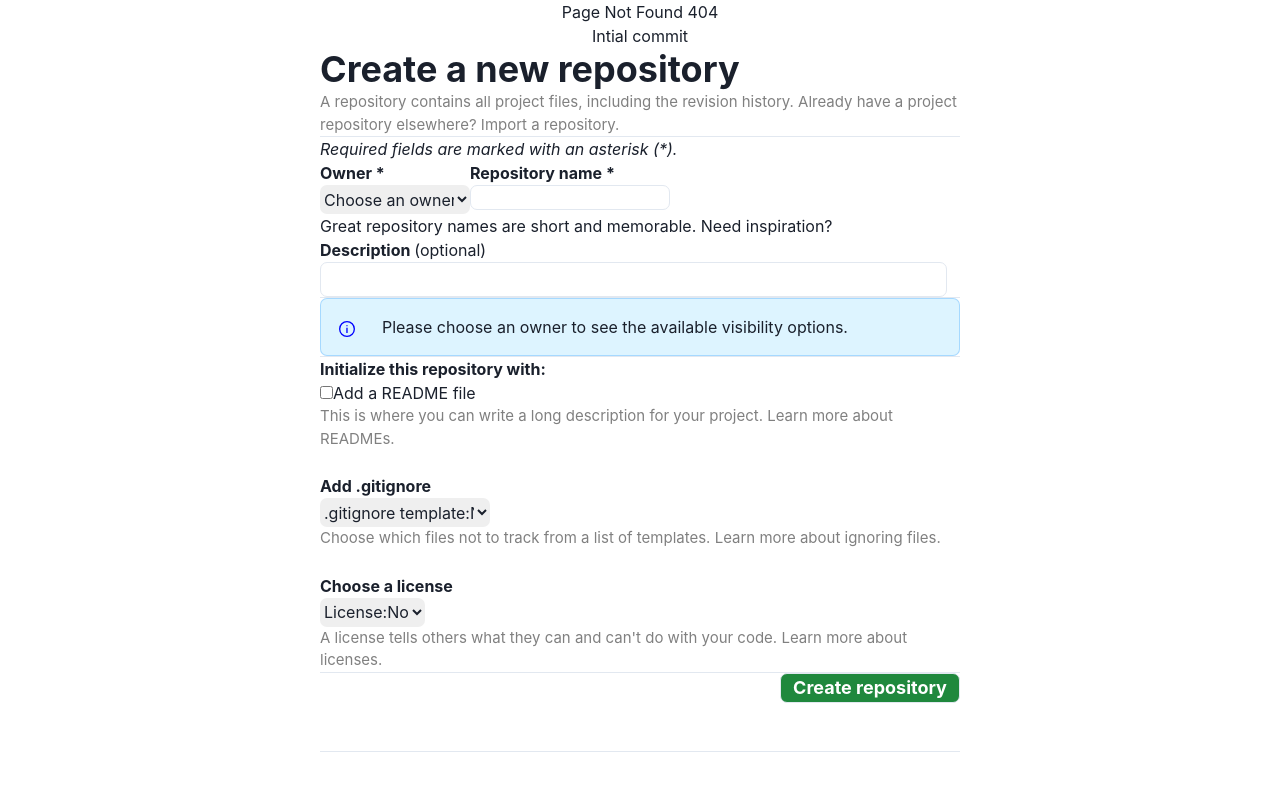
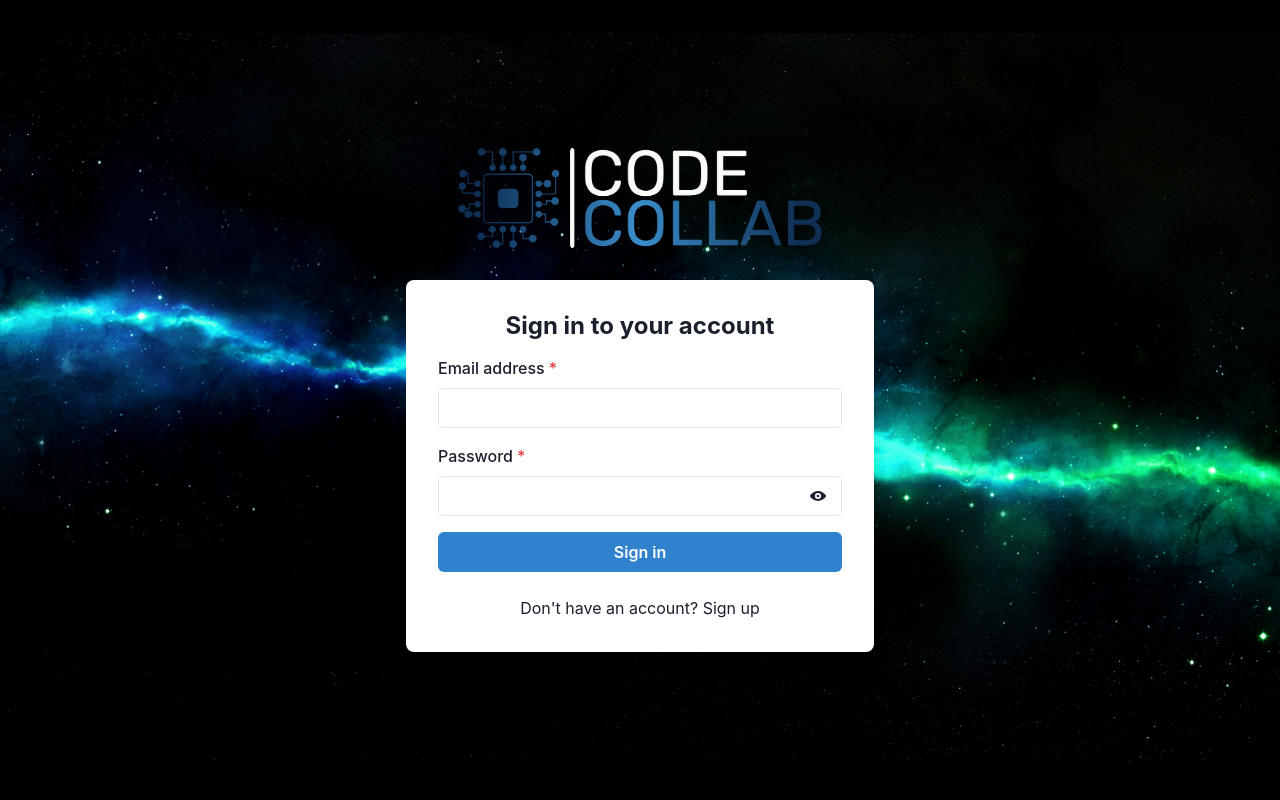
Before and after one commit to rk28284/native-fog-9540, a React (Create React App) app in the folder frondend/: page /signin in a window 1280 px wide. Shown: the top 800 px of the page. Built offline with nearby package versions, Linux system fonts and the light colour scheme.

Commit message:
added routes

```diff
--- a/frondend/package.json
+++ b/frondend/package.json
@@ -17,6 +17,7 @@
     "react-redux": "^8.1.1",
     "react-router-dom": "^6.14.2",
     "react-scripts": "5.0.1",
+    "react-toastify": "^9.1.3",
     "redux": "^4.2.1",
     "redux-thunk": "^2.4.2",
     "web-vitals": "^2.1.4"
--- a/frondend/src/Componet/Allroutes.jsx
+++ b/frondend/src/Componet/Allroutes.jsx
@@ -1,22 +1,22 @@
-import React from 'react'
-import {Route,Routes} from "react-router-dom"
-import { Notfound } from '../Pages/Notfound'
-import { Dashboard } from '../Pages/Dashboard'
-import { Repo } from '../Pages/Repo'
-
-import { HomePage } from '../Pages/HomePage'
+import React from "react";
+import { Route, Routes } from "react-router-dom";
+import { Notfound } from "../Pages/Notfound";
+import { Dashboard } from "../Pages/Dashboard";
+import { Repo } from "../Pages/Repo";
+import SignIn from "../Pages/SigInPage";
+import SignUp from "../Pages/SignUpPage";
+import { HomePage } from "../Pages/HomePage";
 export const Allroutes = () => {
   return (
     <div>
-        <Routes>
-            <Route path='*' element={<Notfound/>}/>
-            <Route path='/dashboard' element={<Dashboard/>}/>
-            <Route path='/repo' element={<Repo/>}/>
-
-            <Route path='/' element={<HomePage/>}/>
-
-        </Routes>
-
+      <Routes>
+        <Route path="*" element={<Notfound />} />
+        <Route path="/dashboard" element={<Dashboard />} />
+        <Route path="/repo" element={<Repo />} />
+        <Route path="/" element={<HomePage />} />
+         <Route path="signin" element={<SignIn />} />
+        <Route path="/signup" element={<SignUp />} />
+      </Routes>
     </div>
-  )
-}
+  );
+};
--- a/frondend/src/Pages/SigInPage.jsx
+++ b/frondend/src/Pages/SigInPage.jsx
@@ -1,6 +1,6 @@
 import React, { useState } from 'react';
 import { Link } from 'react-router-dom';
-
+import { useLocation, useNavigate } from 'react-router-dom';
 import {
   Button,
   Box,
@@ -16,7 +16,8 @@ import {
   Text,
 } from '@chakra-ui/react';
 import { ViewIcon, ViewOffIcon } from '@chakra-ui/icons';
-import logo from "./Assets/Logo2.png"
+import logo from "../Assets/Logo-transparent.png";
+import background from "../Assets/Landing-2.jpg";
 import { toast, ToastContainer } from 'react-toastify';
 import 'react-toastify/dist/ReactToastify.css';
 
@@ -24,7 +25,8 @@ const SignIn = () => {
   const [email, setEmail] = useState('');
   const [password, setPassword] = useState('');
   const [showPassword, setShowPassword] = useState(false);
-
+  const location = useLocation();
+  const pathComingFrom = location.state?.from?.pathname || '/';
   const handleSignIn = async () => {
     // Perform sign-in logic here
   };
@@ -40,7 +42,7 @@ const SignIn = () => {
         minH={'100vh'}
         justify="center"
         align="center"
-        bgImage="url('https://wallpapersmug.com/download/1920x1080/aac738/horsehead-nebula-space-clouds.jpg')"
+        bgImage={background}
         bgRepeat="repeat"
         bgSize="cover"
       >
@@ -90,7 +92,7 @@ const SignIn = () => {
               </Button>
               <Text mt={2} textAlign="center" fontSize="md" color="black.500">
                 Don't have an account?{' '}
-                Sign up
+               <Link to="/signup"> Sign up</Link>
               </Text>
             </Stack>
           </Box>
--- a/frondend/src/Pages/SignUpPage.jsx
+++ b/frondend/src/Pages/SignUpPage.jsx
@@ -1,4 +1,5 @@
 import React, { useState } from "react";
+import { Link, useNavigate } from "react-router-dom";
 import {
   Button,
   Box,
@@ -16,8 +17,8 @@ import {
 import { ViewIcon, ViewOffIcon } from "@chakra-ui/icons";
 import { toast, ToastContainer } from "react-toastify";
 import "react-toastify/dist/ReactToastify.css";
-import logo from "./Assets/Logo2.png";
-
+import logo from "../Assets/Logo-transparent.png";
+import background from "../Assets/Landing-2.jpg";
 const SignUp = () => {
   const [username, setUsername] = useState("");
   const [email, setEmail] = useState("");
@@ -25,7 +26,7 @@ const SignUp = () => {
   const [confirmPassword, setConfirmPassword] = useState("");
   const [showPassword, setShowPassword] = useState(false);
   const [showConfirmPassword, setShowConfirmPassword] = useState(false);
-
+  const navigate = useNavigate();
   const handleSignUp = async () => {
     if (password !== confirmPassword) {
       toast.error("Passwords do not match");
@@ -49,7 +50,7 @@ const SignUp = () => {
         minH={"100vh"}
         justify="center"
         align="center"
-        bgImage="url('https://wallpapersmug.com/download/1920x1080/aac738/horsehead-nebula-space-clouds.jpg')"
+        bgImage={background}
         bgRepeat="repeat"
         bgSize="cover"
       >
@@ -125,7 +126,7 @@ const SignUp = () => {
                 Sign up
               </Button>
               <Text mt={2} textAlign="center" fontSize="md" color="black.500">
-                Already have an account? Sign in
+                Already have an account? <Link to="/signin">Sign in</Link>
               </Text>
             </Stack>
           </Box>
```
Also changed, not shown: 1 other file (tests, documents, lock files or other folders).
